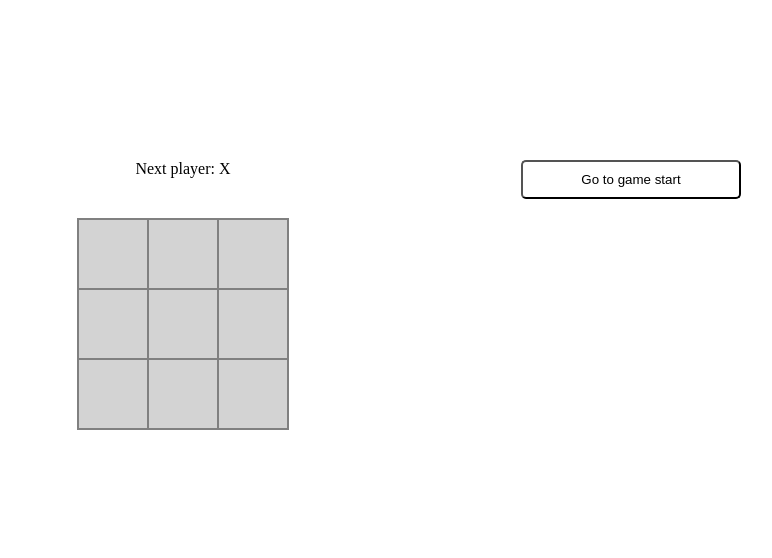
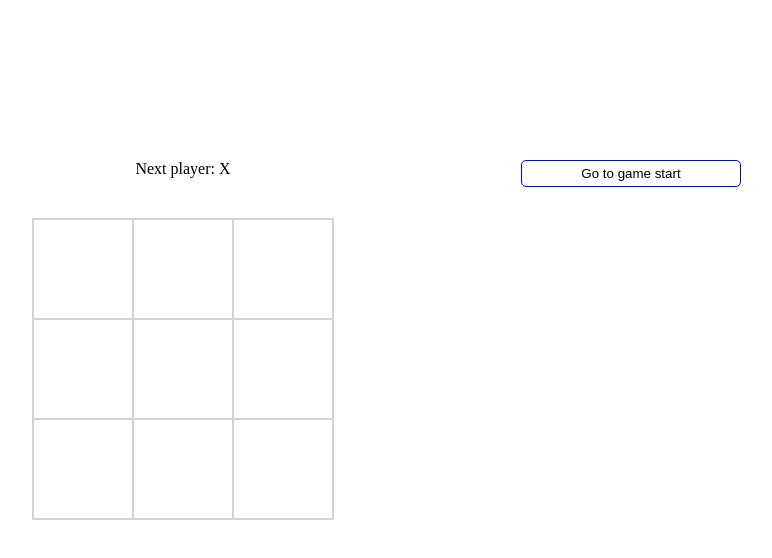
Before and after one commit to coding-z/Tic-Tac-Toe, a React (Create React App) app: page / in a window 1280 px wide. Shown: the top 558 px of the page, without its empty margins (307-1079 px from the left). Built offline with nearby package versions, Linux system fonts and the light colour scheme.

Commit message:
Update layout CSS and install clsx

```diff
--- a/package.json
+++ b/package.json
@@ -6,6 +6,7 @@
     "@testing-library/jest-dom": "^5.17.0",
     "@testing-library/react": "^13.4.0",
     "@testing-library/user-event": "^13.5.0",
+    "clsx": "^2.1.1",
     "react": "^18.3.1",
     "react-dom": "^18.3.1",
     "react-scripts": "5.0.1",
--- a/src/App.js
+++ b/src/App.js
@@ -1,4 +1,5 @@
 import { useState } from "react";
+import clsx from "clsx";
 
 function Square({ value, onSquareClick }) {
   return (
--- a/src/styles.css
+++ b/src/styles.css
@@ -50,18 +50,25 @@ body {
 
 .game-board {
   display: block grid;
-  grid-template-columns: repeat(3, 70px);
-  grid-template-rows: repeat(3, 70px);
+  grid-template-columns: repeat(3, 100px);
+  grid-template-rows: repeat(3, 100px);
   margin: 0;
-  border: 1px solid gray;
+  border: 1px solid lightgray;
 }
 
-.game-board button {
-  background-color: lightgray;
+.square {
+  background-color: white;
   border-radius: 0;
-  border: 1px solid gray;
-  color: white;
-  font-size: 60px;
+  border: 1px solid lightgray;
+  font-size: 80px;
+}
+
+.square.x {
+  color: blue;
+}
+
+.square.o {
+  color: green;
 }
 
 .game-board button:hover {
@@ -73,7 +80,7 @@ body {
   display: block flex;
   flex-direction: column;
   justify-content: flex-start;
-  align-items: center;
+  align-items: stretch;
   padding: 40px;
   width: 300px;
 }
@@ -92,11 +99,12 @@ ol li:not(:first-child) {
 ol li button {
   background-color: white;
   border-radius: 5px;
-  padding: 10px;
+  border: 1px solid blue;
+  padding: 5px;
   width: 100%;
 }
 
 ol li button:hover {
   cursor: pointer;
-  background-color: lightgray;
+  background-color: rgb(0 0 255 / 0.1);
 }
```
Also changed, not shown: src/index.js (line endings or trailing spaces), 1 other file (tests, documents, lock files or other folders).
